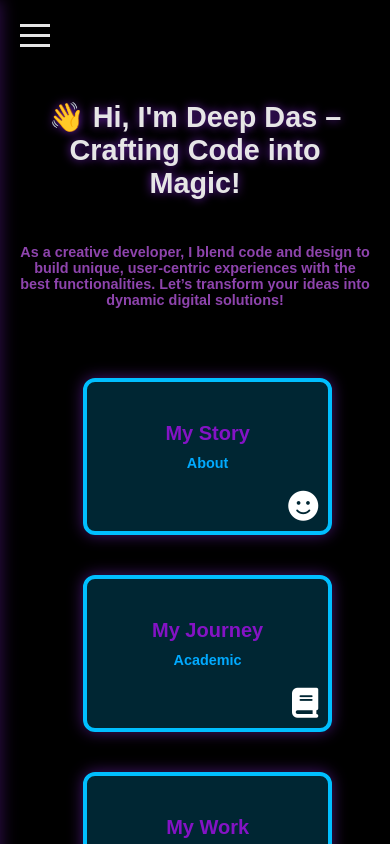
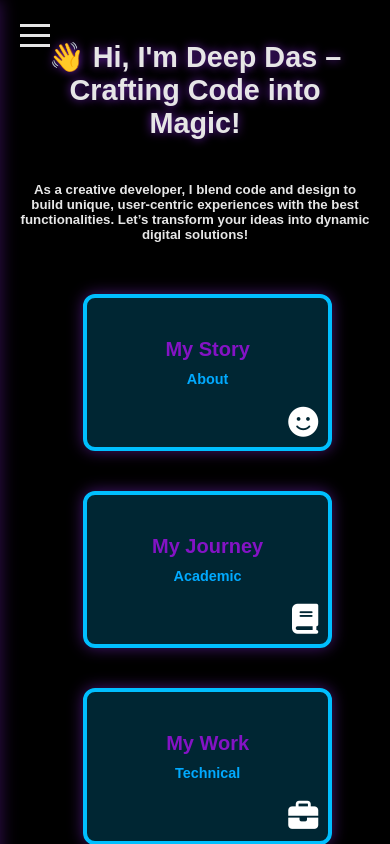
Before and after one commit to THE-DEEPDAS/Portfolio-Website, a React (Create React App) app: page / in a window 390 px wide. Built offline with nearby package versions, Linux system fonts and the light colour scheme.

Commit message:
trying responsiveness final 1 again

```diff
--- a/src/components/Academic.css
+++ b/src/components/Academic.css
@@ -1,7 +1,12 @@
+html, body {
+    margin: 0; /* Remove default margins */
+    padding: 0; /* Remove default padding */
+}
+
 .academic-page {
     max-height: 100vh;
     overflow-y: auto;
-    padding: 0; /* Remove padding if causing space */
+    padding: 0; /* Remove padding */
     background: black; /* Dark background */
     margin-left: 270px; /* Maintain 270px margin for larger screens */
     display: flex;
@@ -23,8 +28,8 @@
 }
 
 h1 {
-    margin-top: 60px; /* Add top margin to create space for hamburger */
-    margin-bottom: 20px;
+    margin-top: 0; /* Remove top margin */
+    margin-bottom: 20px; /* Keep bottom margin */
     font-size: 2rem;
     font-weight: bold;
     color: #e6e6e6; /* Light color for headings */
@@ -39,6 +44,12 @@ p {
 }
 
 @media screen and (max-width: 768px) {
+    .academic-page {
+        margin-left: 0; /* Remove left margin on smaller screens */
+        padding: 0; /* Remove padding */
+        margin-top: 0; /* Remove top margin */
+    }
+
     h1 {
         font-size: 1.75rem;
     }
@@ -47,17 +58,10 @@ p {
     }
 }
 
-@media screen and (max-width: 768px) {
-    .academic-page {
-        margin-left: 0; /* Remove left margin on smaller screens */
-        padding: 0; /* Remove padding if causing space */
-    }
-}
-
 @media screen and (max-width: 480px) {
     .academic-page {
         margin-left: 0; /* Remove left margin on very small screens */
-        padding: 0; /* Remove padding if causing space */
+        padding: 0; /* Remove padding */
         width: 100vw; /* Full width */
     }
 
--- a/src/components/MainContent.css
+++ b/src/components/MainContent.css
@@ -1,8 +1,13 @@
+html, body {
+    margin: 0; /* Remove default margins */
+    padding: 0; /* Remove default padding */
+}
+
 .main-content {
   flex-grow: 1;
   background-color: #000000;
   margin-left: 270px; /* Maintain 270px margin for larger screens */
-  padding: 0; /* Remove padding if causing space */
+  padding: 0; /* Remove padding */
   color: #e6e6e6;
   display: flex;
   flex-direction: column;
@@ -16,7 +21,8 @@
 
 .main-content h1 {
   font-size: 2.5rem;
-  margin-bottom: 20px;
+  margin-top: 0; /* Remove top margin */
+  margin-bottom: 20px; /* Keep bottom margin */
   text-align: center;
   color: #e6e6e6;
   text-shadow: 0 0 10px rgba(138, 43, 226, 0.8);
@@ -28,15 +34,6 @@
   text-align: center;
   margin-bottom: 40px;
   color: #9b59b6;
-}
-
-.main-content h5 {
-  font-size: 1.125rem;
-  justify-content: center;
-  text-align: center;
-  margin-bottom: 40px;
-  color: #8e44ad;
-  margin-left: 50px;
 }
 
 .cards {
@@ -165,17 +162,17 @@
 @media (max-width: 768px) {
   .main-content {
     margin-left: 0; /* Remove left margin on smaller screens */
-    padding: 0; /* Remove padding if causing space */
+    padding: 0; /* Remove padding */
     max-height: 100vh;
     overflow-y: auto;
     justify-content: flex-start;
     box-sizing: border-box;
-    margin-top: 60px; /* Add top margin for small screens */
+    margin-top: 0; /* Remove top margin */
   }
 
   .main-content h1 {
     font-size: 2rem;
-    margin: 20px 0;
+    margin: 20px 0; /* Keep bottom margin */
   }
 
   .main-content p {
@@ -190,7 +187,7 @@
 @media (max-width: 480px) {
   .main-content {
     margin-left: 0; /* Remove left margin on very small screens */
-    padding: 0; /* Remove padding if causing space */
+    padding: 0; /* Remove padding */
     justify-content: flex-start;
     box-sizing: border-box;
   }
@@ -199,10 +196,8 @@
     font-size: 1.8rem;
   }
 
-  .main-content p,
-  .main-content h5 {
+  .main-content p {
     font-size: 0.9rem;
-    margin-left: 0;
   }
 }
 
--- a/src/components/Technical.css
+++ b/src/components/Technical.css
@@ -1,9 +1,14 @@
+html, body {
+    margin: 0; /* Remove default margins */
+    padding: 0; /* Remove default padding */
+}
+
 .technical-page {
     max-height: 100vh;
     overflow-y: auto;
-    padding: 20px;
+    padding: 0; /* Remove padding */
     background: #000000;
-    margin-left: 270px;
+    margin-left: 270px; /* Maintain 270px margin for larger screens */
     width: calc(100% - 250px);
     box-sizing: border-box;
     color: #ffffff;
@@ -17,8 +22,8 @@
 }
 
 .technical-page h1 {
-    margin-top: 60px; /* Add top margin to create space for hamburger */
-    margin-bottom: 30px;
+    margin-top: 0; /* Remove top margin */
+    margin-bottom: 30px; /* Keep bottom margin */
     font-size: 2.5rem;
     max-width: 100%;
     color: #e6e6e6;
@@ -32,7 +37,6 @@ p {
     color: #00aaff !important; /* Changed to a visible shade of blue */
 }
 
-
 .technical-page h2,
 .technical-page p {
     justify-content: center;
@@ -42,7 +46,7 @@ p {
 
 @media screen and (max-width: 1024px) {
     .technical-page {
-        margin-left:  0;
+        margin-left: 0;
         width: 100%;
     }
 
@@ -57,7 +61,8 @@ p {
 
 @media screen and (max-width: 768px) {
     .technical-page {
-        padding: 15px;
+        padding: 0; /* Remove padding */
+        margin-top: 0; /* Remove top margin */
     }
 
     .technical-page h1 {
@@ -72,7 +77,7 @@ p {
 
 @media screen and (max-width: 480px) {
     .technical-page {
-        padding: 10px;
+        padding: 0; /* Remove padding */
     }
 
     .technical-page h1 {
```
